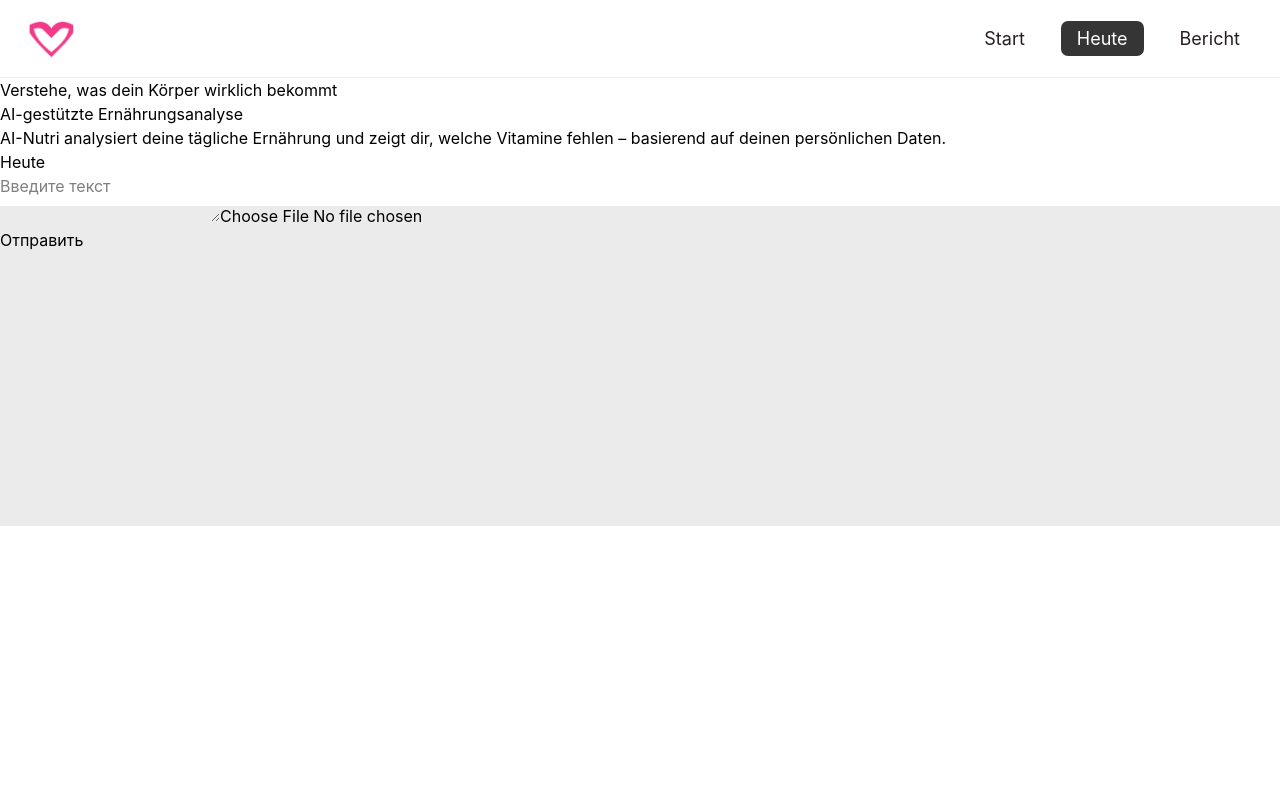
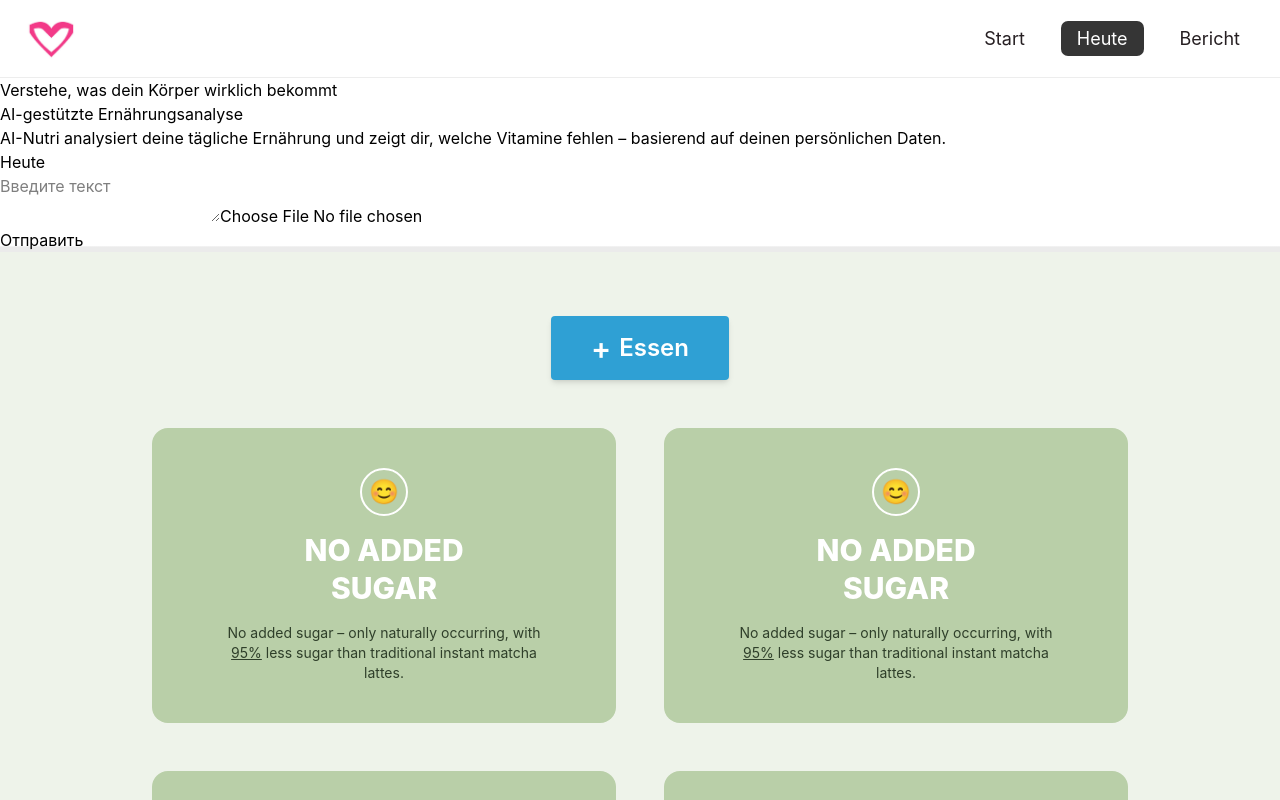
Before and after one commit to SerhiiBab/ai-nutri, a React (Vite) app: page /heute in a window 1280 px wide. Shown: the top 800 px of the page. Built offline with nearby package versions, Linux system fonts and the light colour scheme.

Commit message:
Initial commit

```diff
--- /dev/null
+++ b/src/components/FoodGrid.tsx
@@ -0,0 +1,44 @@
+const items = [1, 2, 3, 4];
+
+export default function FoodGrid() {
+  return (
+    <section className="w-full min-h-screen bg-[#eef3ea] py-16">
+      {/* Button */}
+      <div className="flex justify-center mb-12">
+        <button className="flex items-center gap-2 bg-[#2fa0d4] text-white text-2xl font-semibold px-10 py-4 rounded-sm shadow-md hover:opacity-90 transition">
+          <span className="text-3xl leading-none">+</span>
+          Essen
+        </button>
+      </div>
+
+      {/* Grid */}
+      <div className="max-w-5xl mx-auto grid grid-cols-1 sm:grid-cols-2 gap-12 px-6">
+        {items.map((_, i) => (
+          <div
+            key={i}
+            className="bg-[#b9cfa8] rounded-2xl px-8 py-10 text-center"
+          >
+            {/* Icon */}
+            <div className="flex justify-center mb-4">
+              <div className="w-12 h-12 rounded-full border-2 border-white flex items-center justify-center text-white text-2xl">
+                😊
+              </div>
+            </div>
+
+            {/* Title */}
+            <h3 className="text-white text-3xl font-extrabold leading-tight">
+              NO ADDED <br /> SUGAR
+            </h3>
+
+            {/* Text */}
+            <p className="text-[#2f3f2a] text-sm mt-4 max-w-xs mx-auto">
+              No added sugar – only naturally occurring, with{" "}
+              <span className="underline">95%</span> less sugar than traditional
+              instant matcha lattes.
+            </p>
+          </div>
+        ))}
+      </div>
+    </section>
+  );
+}
--- a/src/pages/Heute.tsx
+++ b/src/pages/Heute.tsx
@@ -1,4 +1,5 @@
 import DeepSeekChat from "../components/DeepSeekChat";
+import FoodGrid from "../components/FoodGrid";
 import PageWrapper from "../components/PageWrapper";
 
 const Heute = () => {
@@ -27,6 +28,7 @@ AI-Nutri analysiert deine tägliche Ernährung und zeigt dir, welche Vitamine fe
       <DeepSeekChat />
 
     </div>
+    <FoodGrid />
 </PageWrapper>
 
   )
```
